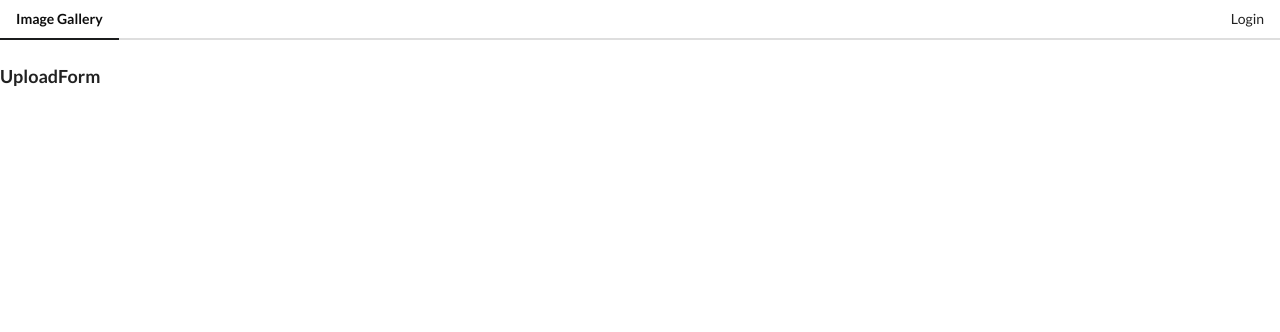
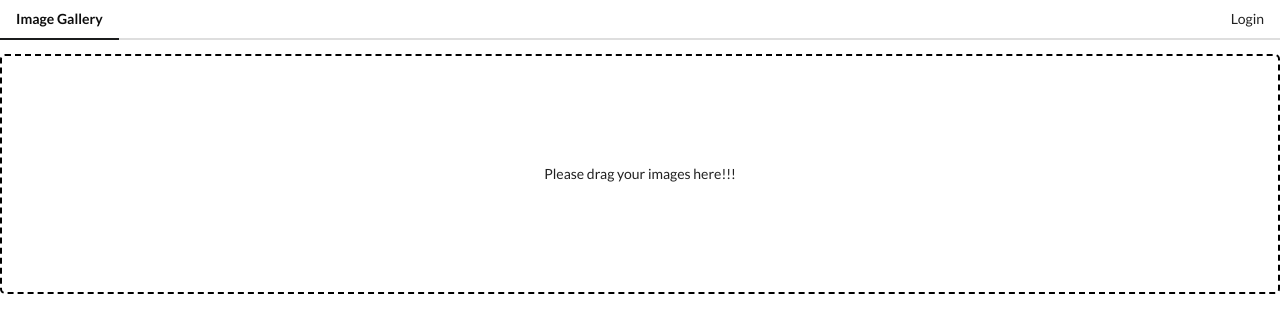
Before and after one commit to tingyuchang/imgur_gallery, a Vue app: page /upload in a window 1280 px wide. Shown: the top 332 px of the page. Built offline with nearby package versions, Linux system fonts and the light colour scheme.

Commit message:
finishd uploadform

```diff
--- a/src/components/UploadForm.vue
+++ b/src/components/UploadForm.vue
@@ -1,13 +1,48 @@
 <template>
-    <h3>UploadForm</h3>
+    <div class="dragger">
+        <input
+            type="file"
+            accept="image/*"
+            multiple
+            @change="uploadImages($event.target.files)"
+
+        />
+        <span>Please drag your images here!!!</span>
+    </div>
 </template>
 
 <script>
+import { mapActions } from 'vuex';
+
 export default {
     name: "UploadForm",
+    methods: {
+        ...mapActions([
+            'uploadImages',
+        ]),
+    }
 }
 </script>
 
 <style scoped>
+    .dragger {
+        height: 30vh;
+        border: 2px dashed black;
+        border-radius: 5px;
+        display: flex;
+        justify-content: center;
+        align-items: center;
+        position: relative;
+    }
+    .dragger:hover {
+        background-color: #eee;
+    }
+    input {
+        height: 30vh;
+        width: 100%;
+        position: absolute;
+        opacity: 0;
+
+    }
 
 </style>
```
